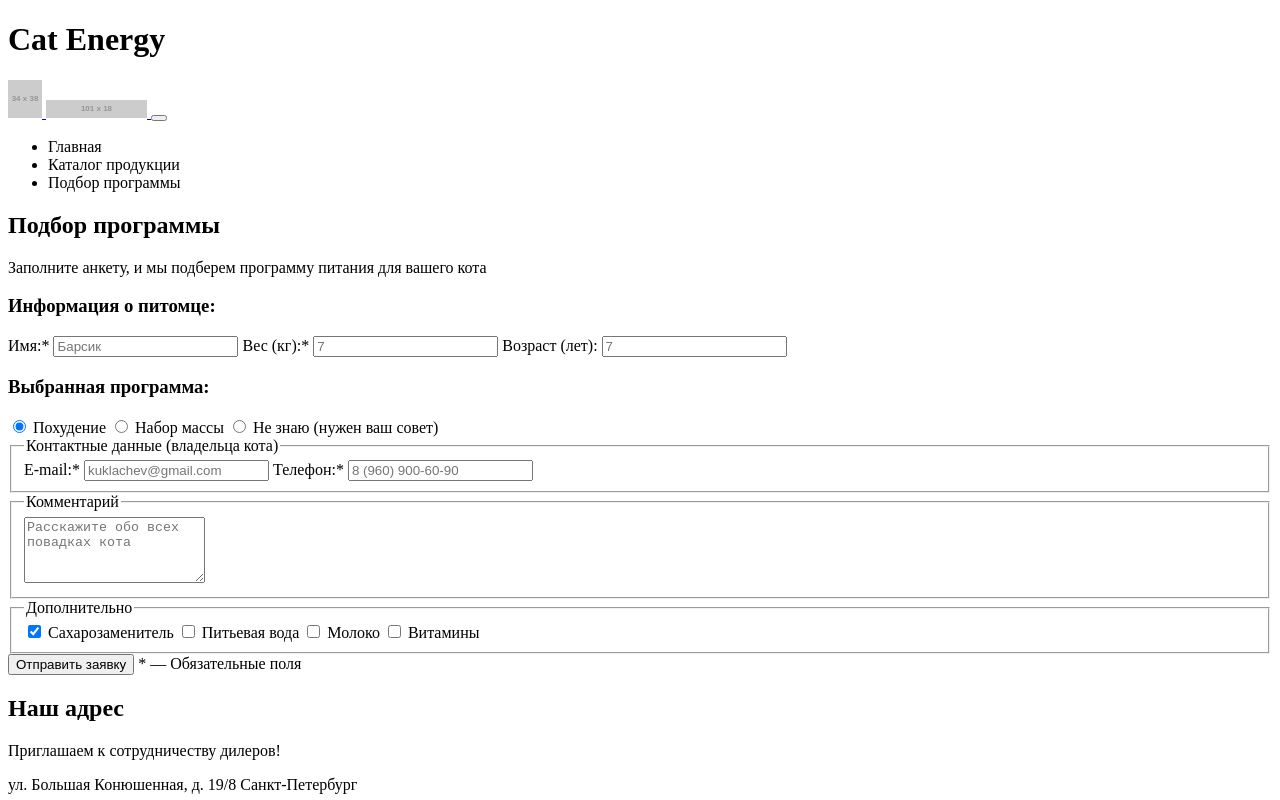
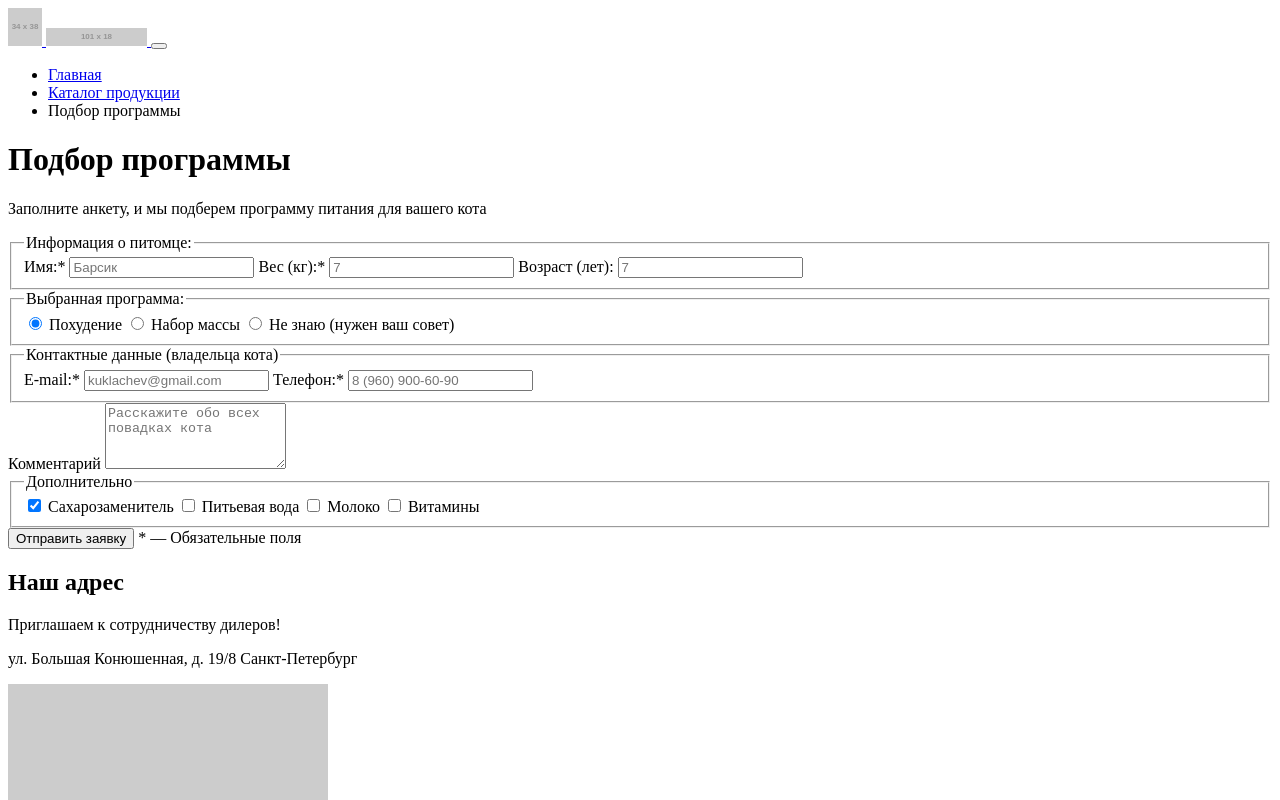
Before and after one commit to GenRayne/1001011-cat-energy-21, a website: page source/form.html in a window 1280 px wide. Shown: the top 800 px of the page. Drawn offline with Linux system fonts and the light colour scheme; placeholder pictures from the web are drawn by us.

Commit message:
Ссылки для меню, главный заголовок, правки филдсетов, перенос карты в футер

```diff
--- a/source/form.html
+++ b/source/form.html
@@ -6,25 +6,31 @@
   </head>
   <body>
     <header class="page-header">
-      <h1 class="visually-hidden">Cat Energy</h1>
       <a href="index.html" class="logo-container">
         <img src="https://via.placeholder.com/34x38" alt="Логотип" class="logo">
         <img src="https://via.placeholder.com/101x18" alt="Cat Energy" class="logo-text">
       </a>
       <button class="nav-button" type="button" aria-label="Меню"></button>
       <ul class="nav">
-        <li class="nav__item nav__item--active">Главная</li>
-        <li class="nav__item">Каталог продукции</li>
-        <li class="nav__item">Подбор программы</li>
+        <li class="nav__item">
+          <a href="index.html" class="nav__link">Главная</a>
+        </li>
+        <li class="nav__item">
+          <a href="#" class="nav__link">Каталог продукции</a>
+        </li>
+        <li class="nav__item nav__item--active">
+          <span class="nav__link">Подбор программы</span>
+        </li>
       </ul>
     </header>
 
     <main class="page-content">
       <form class="program-form" action="https://echo.htmlacademy.ru" method="POST">
-        <h2 class="heading program-form__heading">Подбор программы</h2>
+        <h1 class="heading program-form__heading">Подбор программы</h1>
         <p class="program-form__description">Заполните анкету, и мы подберем программу питания для вашего кота</p>
-        <section class="program-form__cat-info">
-          <h3 class="visually-hidden">Информация о питомце:</h3>
+
+        <fieldset class="fieldset">
+          <legend class="visually-hidden">Информация о питомце:</legend>
           <label class="input">
             <span class="input__label">Имя:*</span>
             <input type="text" class="input__field" name="name" placeholder="Барсик" required>
@@ -37,10 +43,10 @@
             <span class="input__label">Возраст (лет):</span>
             <input type="text" class="input__field" name="age" placeholder="7">
           </label>
-        </section>
+        </fieldset>
 
-        <section class="program-form__program-choice">
-          <h3 class="visually-hidden">Выбранная программа:</h3>
+        <fieldset class="fieldset">
+          <legend class="visually-hidden">Выбранная программа:</legend>
           <label class="radio">
             <input type="radio" class="radio__field" name="program" value="slimming" checked>
             <span class="radio__label">Похудение</span>
@@ -53,10 +59,10 @@
             <input type="radio" class="radio__field" name="program" value="need-advice">
             <span class="radio__label">Не знаю (нужен ваш совет)</span>
           </label>
-        </section>
+        </fieldset>
 
-        <fieldset class="owner-contacts">
-          <legend class="fieldset-heading owner-contacts__heading">Контактные данные (владельца кота)</legend>
+        <fieldset class="fieldset--highlighted ">
+          <legend class="fieldset-heading">Контактные данные (владельца кота)</legend>
           <label class="input">
             <span class="input__label">E-mail:*</span>
             <input type="email" class="input__field" name="e-mail" placeholder="kuklachev@gmail.com" required>
@@ -67,13 +73,13 @@
           </label>
         </fieldset>
 
-        <fieldset class="note">
-          <legend class="fieldset-heading note__heading">Комментарий</legend>
-          <textarea class="input__field" name="note" placeholder="Расскажите обо всех повадках кота" rows="4"></textarea>
-        </fieldset>
+        <label class="fieldset--highlighted note">
+          <span class="fieldset-heading note__heading">Комментарий</span>
+          <textarea class="textarea note__field" name="note" placeholder="Расскажите обо всех повадках кота" rows="4"></textarea>
+        </label>
 
-        <fieldset class="extra">
-          <legend class="fieldset-heading extra__heading">Дополнительно</legend>
+        <fieldset class="fieldset--highlighted">
+          <legend class="fieldset-heading">Дополнительно</legend>
           <label class="checkbox">
             <input type="checkbox" class="checkbox__field" name="sweetener" value="sweetener" checked>
             <span class="checkbox__label">Cахарозаменитель</span>
@@ -96,9 +102,9 @@
 
         <span class="program-form__footnote">* — Обязательные поля</span>
       </form>
+    </main>
 
-      <!-- Не заметила ранее, что раздел с адресом используется на всех страницах
-      Получается, имеет смысл перенести его в футер? -->
+    <footer class="page-footer">
       <section class="address">
         <h2 class="visually-hidden">Наш адрес</h2>
         <div class="address__container">
@@ -110,9 +116,7 @@
         </div>
         <img src="https://via.placeholder.com/320x362" alt="Расположение на карте" class="map">
       </section>
-    </main>
 
-    <footer class="page-footer">
       <img src="https://via.placeholder.com/128x24" alt="Cat Energy" class="logo-text">
       <section class="social">
         <h2 class="visually-hidden">Мы в социальных сетях</h2>
```
Also changed, not shown: source/index.html (+11 -5 lines).
